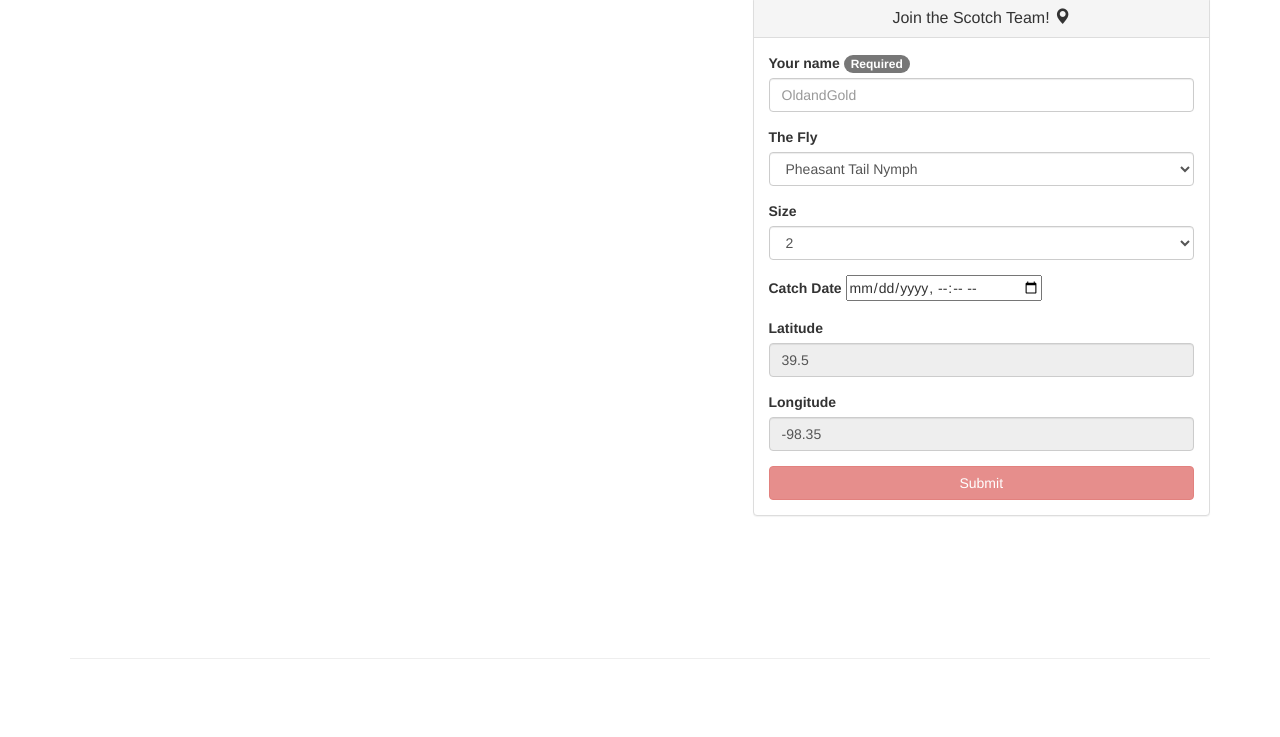
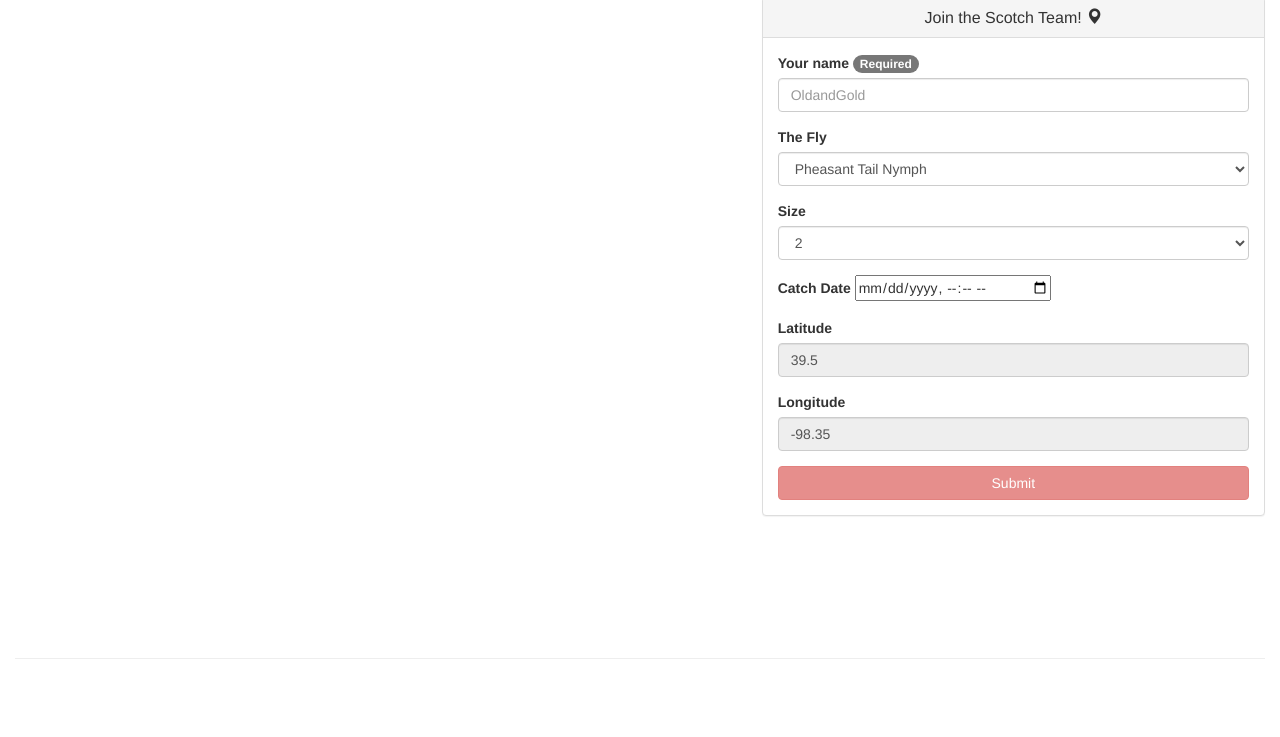
Before and after one commit to gliechty/project4-v2, a website: page public/index.html in a window 1280 px wide. Shown: the part 63-800 px from the top of the page. Drawn offline with nearby package versions, Linux system fonts and the light colour scheme; some packages are replaced by stand-ins of ours; no server answers.

Commit message:
base commit after resetting

```diff
--- a/public/index.html
+++ b/public/index.html
@@ -25,7 +25,7 @@
     <script src="js/gservice.js"></script>
 </head>
 <body ng-controller="addCtrl">
-<div class="container">
+<div class="container col-md-12">
     <div class="header">
         <ul class="nav nav-pills pull-right">
             <li active><a href="">Join the Team</a></li>
```
